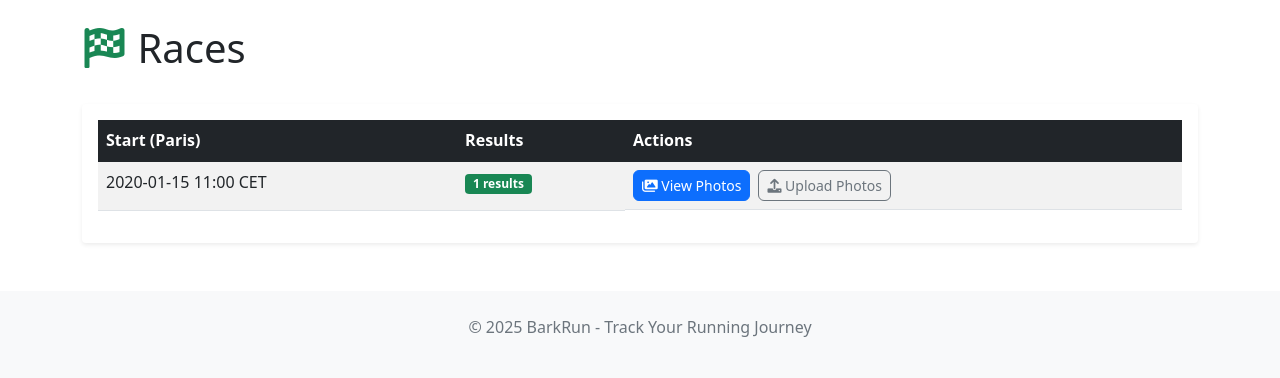
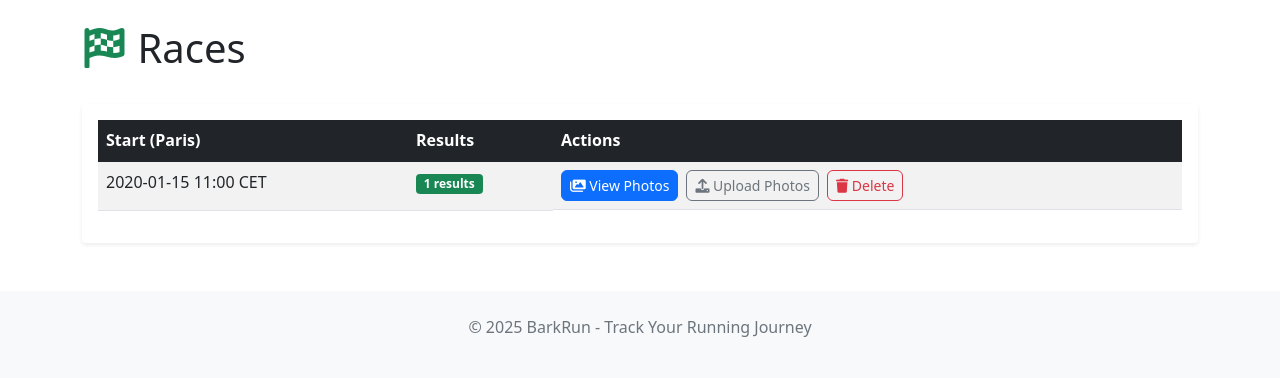
Before and after one commit to vkostarev/BarkRun, a Flask app: page /races in a window 1280 px wide. Shown: the part 62-440 px from the top of the page. Run offline with Flask 3, Linux system fonts and the light colour scheme; a user stored in the database is signed in; tables that the repository leaves empty hold one stand-in row (values such as "Sample post"); parts of the project's set-up code (start-up, migrations or seed data) failed here and were passed over.

Commit message:
added remove race button

```diff
--- a/app.py
+++ b/app.py
@@ -455,6 +455,38 @@ def add_race():
         flash('Race created successfully!', 'success')
         return redirect(url_for('races'))
     return render_template('add_race.html')
+
+@app.route('/races/<int:race_id>/delete', methods=['POST'])
+@login_required
+def delete_race(race_id):
+    race = Race.query.get_or_404(race_id)
+
+    # Check permissions - only admin or race organizer can delete
+    if not (current_user.is_admin() or (current_user.is_organizer() and race.organizer_id == current_user.id)):
+        flash('You do not have permission to delete this race.', 'error')
+        return redirect(url_for('races'))
+
+    try:
+        # Delete associated photos from filesystem
+        race_photos_dir = os.path.join(app.config['UPLOAD_FOLDER'], f'race_{race.id}')
+        if os.path.exists(race_photos_dir):
+            import shutil
+            shutil.rmtree(race_photos_dir)
+
+        # Delete associated records (cascade should handle this, but being explicit)
+        Photo.query.filter_by(race_id=race.id).delete()
+        Result.query.filter_by(race_id=race.id).delete()
+
+        # Delete the race
+        db.session.delete(race)
+        db.session.commit()
+
+        flash(f'Race from {race.start_time.strftime("%Y-%m-%d %H:%M")} has been deleted successfully.', 'success')
+    except Exception as e:
+        db.session.rollback()
+        flash(f'Error deleting race: {str(e)}', 'error')
+
+    return redirect(url_for('races'))
 
 @app.route('/results')
 @login_required
--- a/templates/races.html
+++ b/templates/races.html
@@ -47,6 +47,13 @@
                                         <i class="fas fa-upload"></i> Upload Photos
                                     </a>
                                     {% endif %}
+                                    {% if current_user.is_admin() or (current_user.is_organizer() and race.organizer_id == current_user.id) %}
+                                    <button class="btn btn-sm btn-outline-danger delete-race-btn"
+                                            data-race-id="{{ race.id }}"
+                                            data-race-date="{{ race.start_time | format_dt_paris('%Y-%m-%d %H:%M') }}">
+                                        <i class="fas fa-trash"></i> Delete
+                                    </button>
+                                    {% endif %}
                                 </td>
                             </tr>
                             {% endfor %}
@@ -65,3 +72,37 @@
     </div>
 </div>
 {% endblock %}
+
+{% block scripts %}
+<script>
+document.addEventListener('DOMContentLoaded', function() {
+    // Add click handlers to delete buttons
+    document.querySelectorAll('.delete-race-btn').forEach(button => {
+        button.addEventListener('click', function() {
+            const raceId = this.dataset.raceId;
+            const raceDate = this.dataset.raceDate;
+
+            if (confirm(`Are you sure you want to delete the race from ${raceDate}?\n\nThis will permanently delete:\n- The race record\n- All associated photos\n- All race results\n\nThis action cannot be undone.`)) {
+                // Create form and submit
+                const form = document.createElement('form');
+                form.method = 'POST';
+                form.action = `/races/${raceId}/delete`;
+
+                // Add CSRF token if available
+                const csrfToken = document.querySelector('meta[name=csrf-token]');
+                if (csrfToken) {
+                    const csrfInput = document.createElement('input');
+                    csrfInput.type = 'hidden';
+                    csrfInput.name = 'csrf_token';
+                    csrfInput.value = csrfToken.getAttribute('content');
+                    form.appendChild(csrfInput);
+                }
+
+                document.body.appendChild(form);
+                form.submit();
+            }
+        });
+    });
+});
+</script>
+{% endblock %}
```
